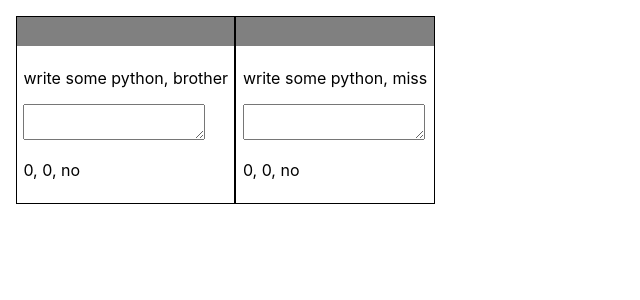
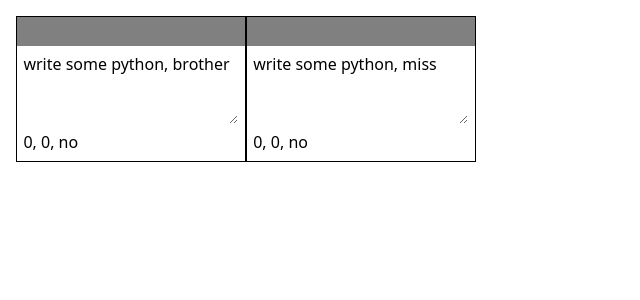
Before and after one commit to tfiers/copylot, a React (Create React App) app: page / in a window 1280 px wide. Shown: the top 300 px of the page, without its empty margins (0-640 px from the left). Built offline with nearby package versions, Linux system fonts and the light colour scheme.

Commit message:
🔧MAINT install tailwind css

```diff
--- /dev/null
+++ b/craco.config.js
@@ -0,0 +1,13 @@
+// craco = create-react-app config override
+// Needed to use TailwindCSS with cra
+// (See https://tailwindcss.com/docs/guides/create-react-app)
+module.exports = {
+  style: {
+    postcss: {
+      plugins: [
+        require('tailwindcss'),
+        require('autoprefixer'),
+      ],
+    },
+  },
+}
--- a/src/index.css
+++ b/src/index.css
@@ -1,10 +1,3 @@
-body {
-    margin: 0;
-    font-family: -apple-system, BlinkMacSystemFont, 'Segoe UI', 'Roboto', 'Oxygen', 'Ubuntu', 'Cantarell', 'Fira Sans', 'Droid Sans', 'Helvetica Neue', sans-serif;
-    -webkit-font-smoothing: antialiased;
-    -moz-osx-font-smoothing: grayscale;
-}
-
-code {
-    font-family: source-code-pro, Menlo, Monaco, Consolas, 'Courier New', monospace;
-}
+@tailwind base;
+@tailwind components;
+@tailwind utilities;
--- /dev/null
+++ b/tailwind.config.js
@@ -0,0 +1,11 @@
+module.exports = {
+  purge: ['./src/**/*.{js,ts,tsx}', './public/index.html'],
+  darkMode: false, // or 'media' or 'class'
+  theme: {
+    extend: {},
+  },
+  variants: {
+    extend: {},
+  },
+  plugins: [],
+}
--- a/tsconfig.json
+++ b/tsconfig.json
@@ -17,7 +17,8 @@
     "resolveJsonModule": true,
     "isolatedModules": true,
     "noEmit": true,
-    "jsx": "react-jsx"
+    "jsx": "react-jsx",
+    "strict": false
   },
   "include": [
     "src"
```
Also changed, not shown: package.json (+10 -3 lines), 1 other file (tests, documents, lock files or other folders).
